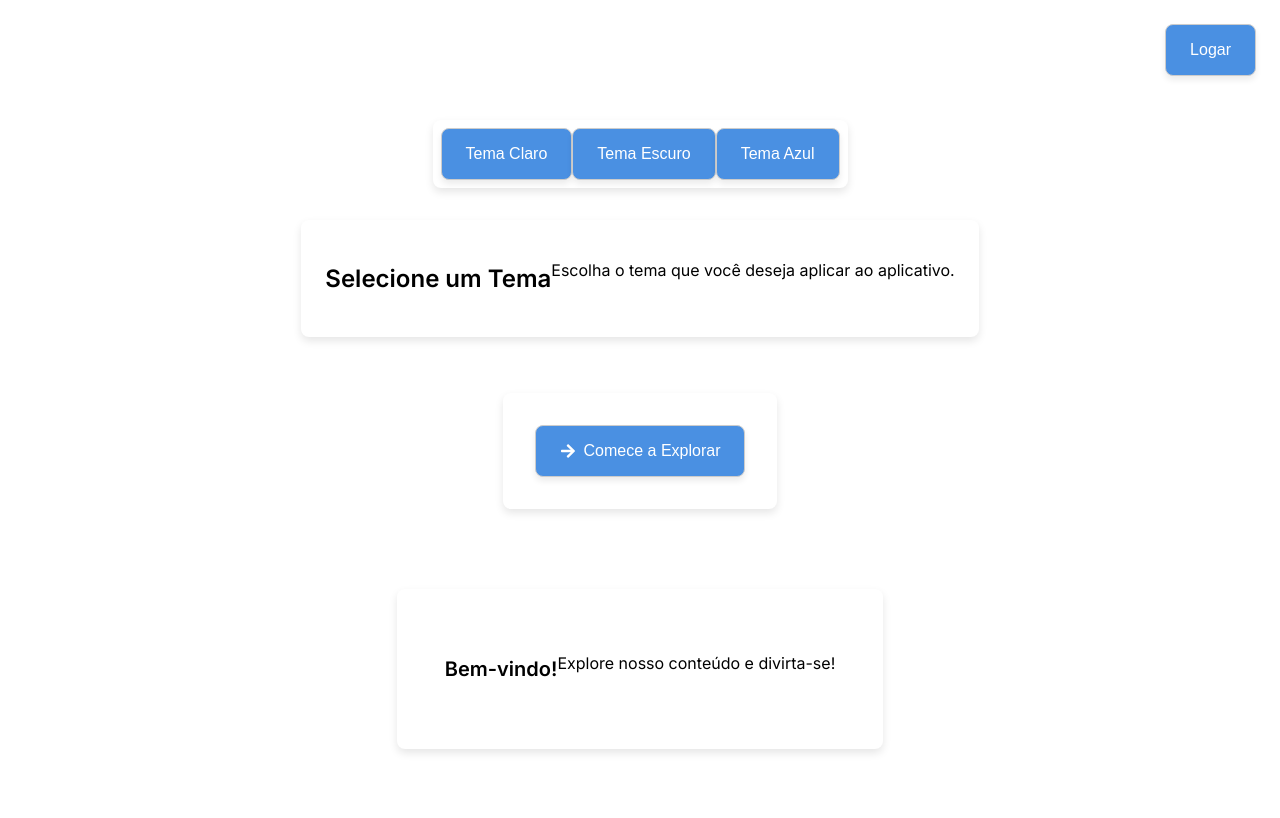
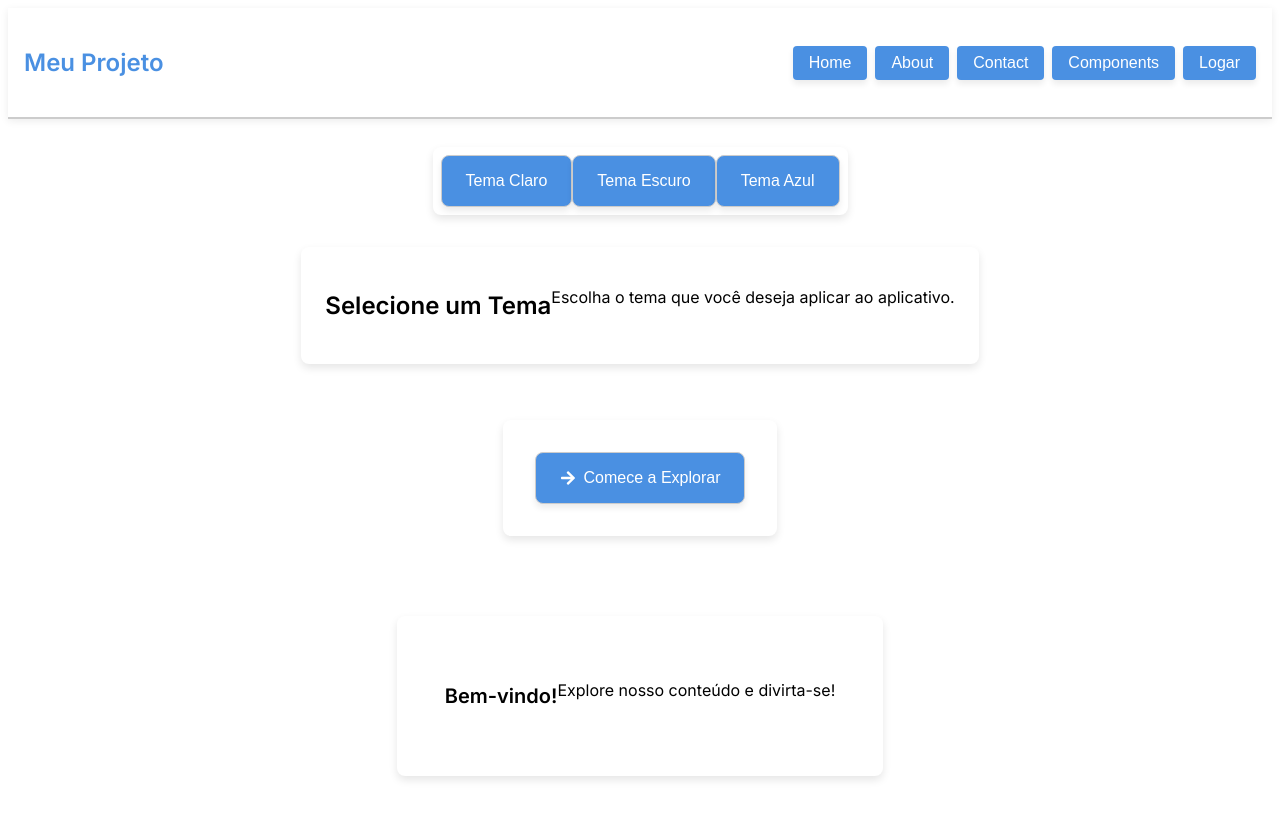
Before and after one commit to bernardo-kra/3DProject, a React (Vite) app in the folder 3DModel/: page /components in a window 1280 px wide. Shown: the top 818 px of the page. Built offline with nearby package versions, Linux system fonts and the light colour scheme.

Commit message:
CU3D-26 Add component

```diff
--- a/3DModel/src/App.jsx
+++ b/3DModel/src/App.jsx
@@ -7,19 +7,28 @@ import AuthForm from '@components/AuthForm'
 import UploadForm from '@components/UploadForm'
 import Header from '@components/Home/Header'
 import { useAuth } from './contexts/AuthContext'
+import Home from '@components/Home/Home'
+import { Loading } from '@common'
 
 const ProtectedRoute = ({ element }) => {
-  const { isAuthenticated } = useAuth()
+  const { isAuthenticated, loading } = useAuth()
+
+  if (loading) return <Loading isLoading={true} />
+
   return isAuthenticated ? element : <Navigate to="/login" replace />
 }
 
 const App = () => {
   const location = useLocation()
+  const { loading } = useAuth()
+
+  if (loading) return <Loading isLoading={true} />
+
   return (
     <div>
       {location.pathname !== '/login' && location.pathname !== '/register' && <Header />}
       <Routes>
-        <Route path="/" element={<div>home</div>} />
+        <Route path="/home" element={<Home />} />
         <Route path="/project/:id" element={<div>project</div>} />
         <Route path="/my-project/:id" element={<ProtectedRoute element={<div>my-project</div>} />} />
         <Route path="/my-projects" element={<ProtectedRoute element={<ModelViewer />} />} />
--- a/3DModel/src/components/Home/Header/index.jsx
+++ b/3DModel/src/components/Home/Header/index.jsx
@@ -1,13 +1,15 @@
-import React, { useState, useContext } from 'react'
+import React, { useState, useRef, useEffect } from 'react'
 import { useAuth } from '@context/AuthContext'
 import { useNavigate } from 'react-router-dom'
-import { Container, Text, Button } from '@common'
+import { Text, Button } from '@common'
 import './styles.css'
 
 const Header = () => {
     const { isAuthenticated, user, logout } = useAuth()
     const [menuOpen, setMenuOpen] = useState(false)
     const navigate = useNavigate()
+    const menuRef = useRef(null) // Referência para o menu
+    const avatarRef = useRef(null) // Referência para o avatar
 
     const handleLogout = () => {
         logout()
@@ -18,26 +20,64 @@ const Header = () => {
         setMenuOpen(prev => !prev)
     }
 
+    const handleClickOutside = (event) => {
+        // Verifica se o clique foi fora do menu e fora do avatar
+        if (
+            menuRef.current &&
+            !menuRef.current.contains(event.target) &&
+            avatarRef.current &&
+            !avatarRef.current.contains(event.target)
+        ) {
+            setMenuOpen(false)
+        }
+    }
+
+    useEffect(() => {
+        if (menuOpen) {
+            document.addEventListener('mousedown', handleClickOutside)
+        } else {
+            document.removeEventListener('mousedown', handleClickOutside)
+        }
+        return () => {
+            document.removeEventListener('mousedown', handleClickOutside)
+        }
+    }, [menuOpen])
+
     return (
-        <div className="Header">
+        <header className="Header">
+            <div className="Header-content">
+                <div className="Header-logo">
+                    <Text size="large" element="p" className="Header-title">Meu Projeto</Text>
+                </div>
+
+                <nav className="Header-nav">
+                    <Button text="Home" onClick={() => navigate('/home')} />
+                    <Button text="About" onClick={() => navigate('/about')} />
+                    <Button text="Contact" onClick={() => navigate('/contact')} />
+                    <Button text="Components" onClick={() => navigate('/components')} />
+
                     {isAuthenticated ? (
-                <div className="Header-userInfo" onClick={toggleMenu}>
+                        <>
+                            <div className="Header-avatarWrapper" onClick={toggleMenu} ref={avatarRef}>
                                 <img src={user?.profileImage || '/default-avatar.png'} alt="User Avatar" className="Header-avatar" />
-                    <Text size="small" element='p' className="Header-username">{user?.name}</Text>
+                                <Text size="small" element="p" className="Header-username">{user?.name}</Text>
+                            </div>
                             {menuOpen && (
-                        <div className="Header-menu">
+                                <div ref={menuRef} className="Header-menu">
                                     <Button text="Meu Perfil" onClick={() => navigate('/meu-perfil')} />
                                     <Button text="Adicionar Projeto" onClick={() => navigate('/create-project')} />
-                            <Button text="Meus Projetos" onClick={() => navigate('/meus-projetos')} />
+                                    <Button text="Meus Projetos" onClick={() => navigate('/my-projects')} />
                                     <Button text="Preferências" onClick={() => navigate('/preferencias')} />
                                     <Button text="Logout" onClick={handleLogout} />
                                 </div>
                             )}
-                </div>
+                        </>
                     ) : (
                         <Button text="Logar" onClick={() => navigate('/login')} />
                     )}
+                </nav>
             </div>
+        </header>
     )
 }
 
--- a/3DModel/src/components/Home/Header/styles.css
+++ b/3DModel/src/components/Home/Header/styles.css
@@ -1,10 +1,54 @@
 .Header {
     display: flex;
-    justify-content: flex-end;
+    justify-content: space-between;
     align-items: center;
-    padding: 1rem;
+    padding: var(--padding-base);
     background-color: var(--background-color);
     position: relative;
+    box-shadow: 0 2px 8px var(--shadow-color);
+    border-bottom: 2px solid var(--border-color);
+}
+
+.Header-content {
+    display: flex;
+    width: 100%;
+    justify-content: space-between;
+    align-items: center;
+}
+
+.Header-logo .Header-title {
+    color: var(--primary-color);
+    font-size: var(--font-size-large);
+    font-weight: 600;
+    cursor: pointer;
+    transition: color 0.3s;
+}
+
+.Header-logo .Header-title:hover {
+    color: var(--accent-color);
+}
+
+.Header-nav {
+    display: flex;
+    align-items: center;
+    gap: var(--padding-small);
+}
+
+.Header-nav button {
+    background: var(--primary-color);
+    border: none;
+    color: var(--button-text-color);
+    font-size: var(--font-size-base);
+    padding: var(--padding-small) var(--padding-base);
+    border-radius: var(--border-radius-small);
+    cursor: pointer;
+    transition: background-color 0.3s, color 0.3s, transform 0.2s;
+}
+
+.Header-nav button:hover {
+    background-color: var(--accent-color);
+    color: var(--button-text-color);
+    transform: scale(1.05);
 }
 
 .Header-userInfo {
@@ -14,43 +58,125 @@
     position: relative;
 }
 
+.Header-avatarWrapper {
+    display: flex;
+    align-items: center;
+    position: relative;
+}
+
 .Header-avatar {
     width: 32px;
     height: 32px;
     border-radius: 50%;
-    margin-right: 8px;
+    margin-right: var(--margin-small);
+    border: 2px solid var(--primary-color);
+    transition: border-color 0.3s;
+}
+
+.Header-avatarWrapper:hover .Header-avatar {
+    border-color: var(--accent-color);
 }
 
 .Header-username {
     color: var(--text-color);
-    font-size: 0.9rem;
-    margin-right: 8px;
+    font-size: var(--font-size-small);
+    margin-right: var(--margin-small);
 }
 
 .Header-menu {
     position: absolute;
-    top: 48px;
+    top: 70%;
     right: 0;
-    background-color: var(--background-color);
-    box-shadow: 0 4px 10px rgba(0, 0, 0, 0.2);
+    background-color: var(--background-color-light);
+    box-shadow: 0 4px 10px var(--shadow-color);
     border-radius: var(--border-radius-base);
     display: flex;
     flex-direction: column;
     min-width: 150px;
+    overflow: hidden;
+    z-index: 1000;
+    transition: all 0.3s ease;
 }
 
 .Header-menu button {
-    padding: 8px 16px;
+    padding: var(--padding-small) var(--padding-base);
     background: none;
-    color: var(--text-color);
     text-align: left;
     width: 100%;
     border: none;
     cursor: pointer;
-    font-size: 0.85rem;
+    font-size: var(--font-size-small);
+    transition: background-color 0.3s, color 0.3s;
 }
 
 .Header-menu button:hover {
     background-color: var(--primary-color);
     color: var(--button-text-color);
 }
+
+.Header-menu button:focus {
+    outline: none;
+}
+
+.Header-menu button+button {
+    border-top: 1px solid var(--border-hover-color);
+}
+
+
+body.light .Header-menu button {
+    background-color: var(--primary-color);
+    color: var(--text-color-invert);
+}
+
+body.light .Header-menu button:hover {
+    background-color: var(--accent-color);
+    color: var(--text-color-invert);
+}
+
+@media (max-width: 768px) {
+    .Header-content {
+        flex-direction: column;
+        align-items: flex-start;
+    }
+
+    .Header-nav {
+        flex-direction: column;
+        align-items: flex-start;
+        gap: var(--margin-small);
+    }
+
+    .Header-menu {
+        top: calc(100% + 8px);
+        /* Mantém o menu logo abaixo do avatar */
+        right: 0;
+        width: 100%;
+        min-width: unset;
+        border-radius: var(--border-radius-small);
+    }
+
+    .Header-menu button {
+        padding: var(--padding-medium);
+        text-align: center;
+    }
+
+    .Header-avatarWrapper {
+        margin-top: var(--padding-small);
+    }
+}
+
+body.blue .Header-nav button,
+body.blue .Header-menu button {
+    color: var(--background-color);
+}
+
+body.blue .Header-avatarWrapper .Header-avatar {
+    border-color: var(--accent-color);
+}
+
+body.blue .Header-logo .Header-title {
+    color: var(--accent-color);
+}
+
+body.blue .Header-username {
+    color: var(--text-color);
+}
--- a/3DModel/src/contexts/AuthContext/index.jsx
+++ b/3DModel/src/contexts/AuthContext/index.jsx
@@ -15,7 +15,7 @@ export const AuthProvider = ({ children }) => {
     if (token) {
       verifyToken(token)
     } else {
-      setLoading(false)
+      setLoading(false) // Token ausente
     }
   }, [])
 
@@ -38,21 +38,28 @@ export const AuthProvider = ({ children }) => {
   const verifyToken = async (token) => {
     try {
       const response = await apiRequest(VERIFY_TOKEN_URL, 'POST')
+
       if (response.ok) {
         setIsAuthenticated(true)
+      } else if (response.status === 404) {
+        console.warn('Endpoint de verificação não encontrado.')
+        handleInvalidToken()
       } else {
-        handleInvalidToken()
+        console.warn('Token inválido')
+        setIsAuthenticated(false)
       }
     } catch (error) {
-      handleInvalidToken()
+      console.error('Erro ao verificar o token:', error)
+      setIsAuthenticated(false)
     } finally {
       setLoading(false)
     }
   }
 
+
   const handleInvalidToken = () => {
+    setIsAuthenticated(false)
     localStorage.removeItem('authToken')
-    setIsAuthenticated(false)
     navigate('/login')
   }
 
```
Lines whose indentation alone changed are shown as unchanged.
